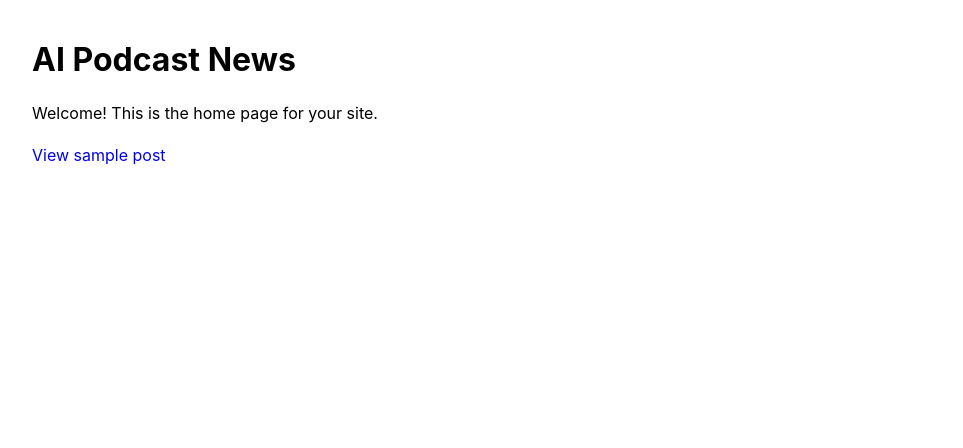
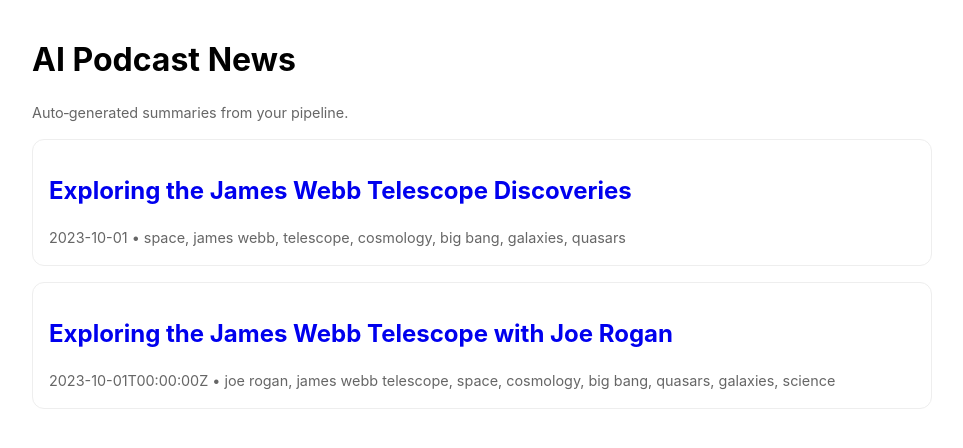
Before and after one commit to EchoLensAI/ai-podcast-site, a plain HTML site: page index.html in a window 1280 px wide. Shown: the whole page, without its empty margins (158-1121 px from the left). Drawn offline with Linux system fonts and the light colour scheme.

Commit message:
Publish 2025-08-09T22:43:51Z

```diff
--- a/index.html
+++ b/index.html
@@ -1,15 +1,20 @@
 <!doctype html>
-<html>
-<head>
-  <meta charset="utf-8">
-  <meta name="viewport" content="width=device-width,initial-scale=1">
-  <title>AI Podcast News</title>
-  <link rel="stylesheet" href="styles/main.css">
-</head>
-<body>
-  <h1>AI Podcast News</h1>
-  <p>Welcome! This is the home page for your site.</p>
-  <p><a href="posts/2025/08/exploring-the-james-webb-telescope-with-joe-rogan/index.html">
-     View sample post</a></p>
-</body>
+<html lang="en"><meta charset="utf-8">
+<meta name="viewport" content="width=device-width, initial-scale=1" />
+<title>AI Podcast News</title>
+<link rel="stylesheet" href="styles/main.css">
+<h1>AI Podcast News</h1>
+<p class="meta">Auto‑generated summaries from your pipeline.</p>
+<section class="grid">
+
+  <article class="card">
+    <h2><a href="posts/2025/08/exploring-the-james-webb-telescope-discoveries/index.html">Exploring the James Webb Telescope Discoveries</a></h2>
+    <div class="meta">2023-10-01 • space, james webb, telescope, cosmology, big bang, galaxies, quasars</div>
+  </article>
+
+  <article class="card">
+    <h2><a href="posts/2025/08/exploring-the-james-webb-telescope-with-joe-rogan/index.html">Exploring the James Webb Telescope with Joe Rogan</a></h2>
+    <div class="meta">2023-10-01T00:00:00Z • joe rogan, james webb telescope, space, cosmology, big bang, quasars, galaxies, science</div>
+  </article>
+</section>
 </html>
```
